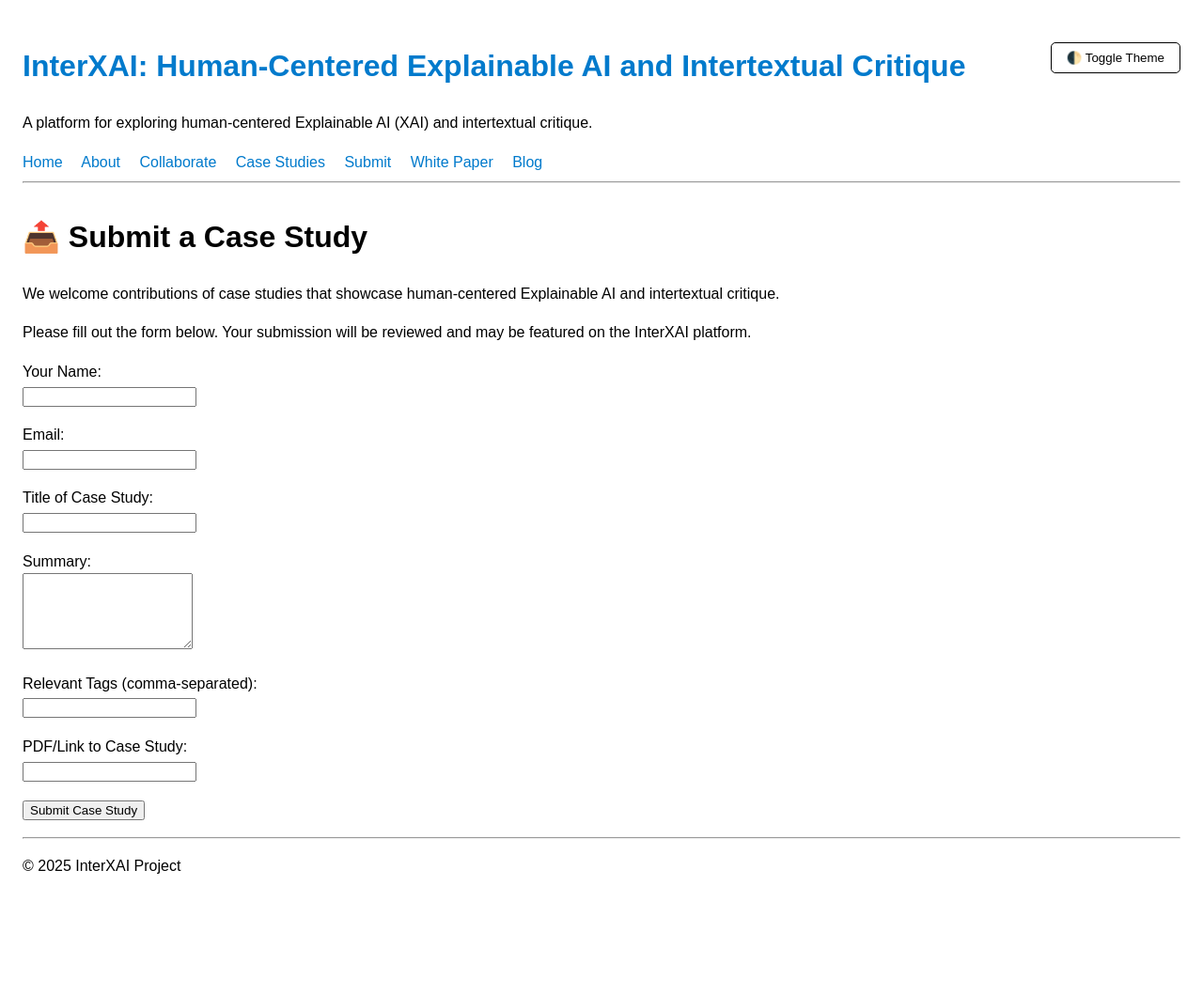
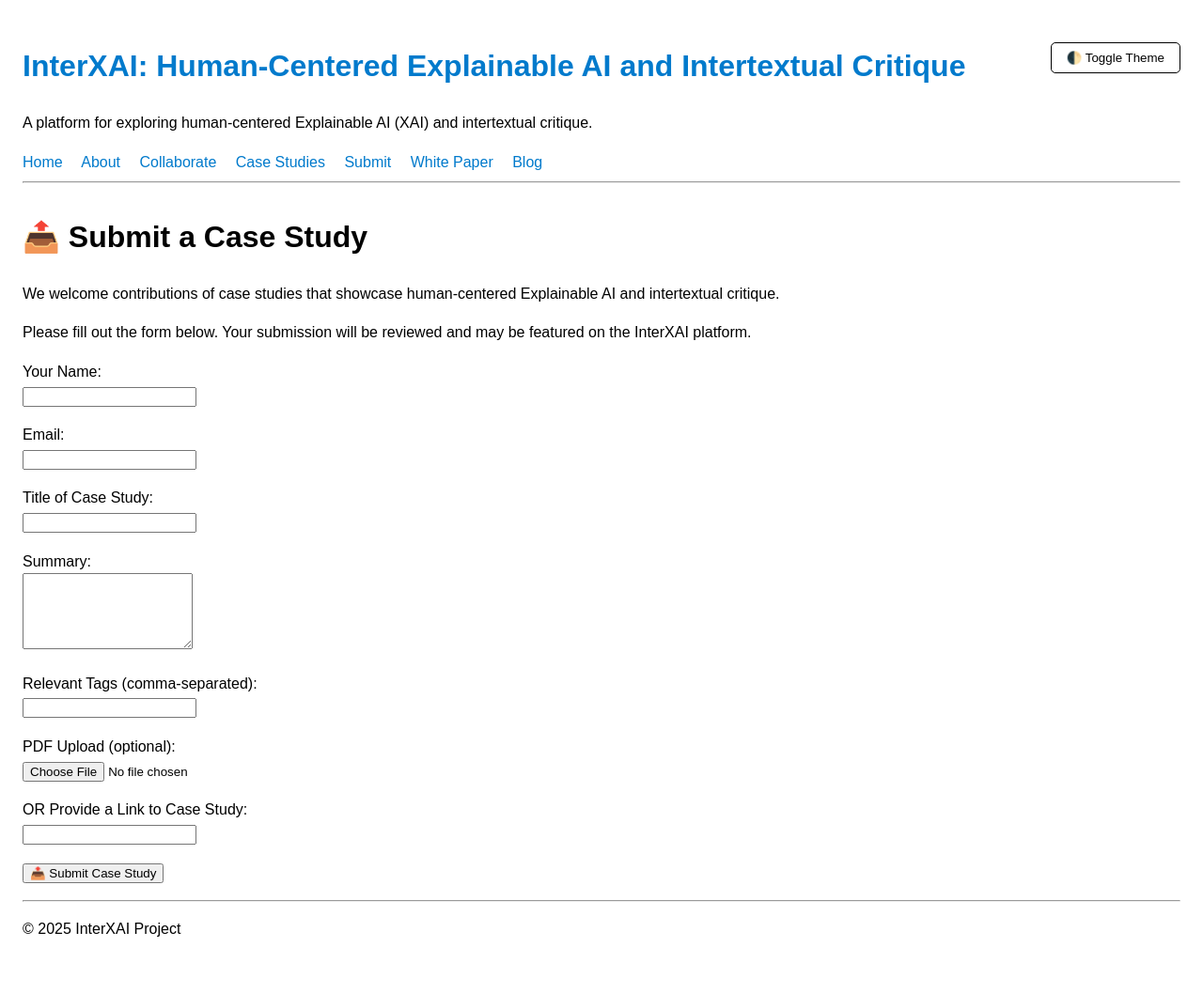
Before and after one commit to bfiliks/interxai.github.io, a Jekyll site: the page built from submit.md, in a window 1280 px wide. Shown: the whole page at 94% size. Built offline with Jekyll 4.4.1, drawn with Linux system fonts in a browser that asks for light colours; before the commit the page ends 990 px from its top, so only the background shows below that.

Commit message:
Update submit.md

```diff
--- a/submit.md
+++ b/submit.md
@@ -10,7 +10,7 @@ We welcome contributions of case studies that showcase human-centered Explainabl
 
 Please fill out the form below. Your submission will be reviewed and may be featured on the InterXAI platform.
 
-<form name="case-study-submission" method="POST" data-netlify="true" netlify-honeypot="bot-field" action="/interxai.github.io/thank-you/">
+<form name="case-study-submission" method="POST" enctype="multipart/form-data" data-netlify="true" netlify-honeypot="bot-field" action="/interxai.github.io/thank-you/">
   <input type="hidden" name="form-name" value="case-study-submission" />
 
   <p style="display:none">
@@ -27,7 +27,9 @@ Please fill out the form below. Your submission will be reviewed and may be feat
 
   <p><label>Relevant Tags (comma-separated):<br><input type="text" name="tags"></label></p>
 
-  <p><label>PDF/Link to Case Study:<br><input type="url" name="link_or_upload"></label></p>
+  <p><label>PDF Upload (optional):<br><input type="file" name="attachment" accept=".pdf,.doc,.docx,.txt,.md"></label></p>
 
-  <p><button type="submit">Submit Case Study</button></p>
+  <p><label>OR Provide a Link to Case Study:<br><input type="url" name="link"></label></p>
+
+  <p><button type="submit">📤 Submit Case Study</button></p>
 </form>
```
